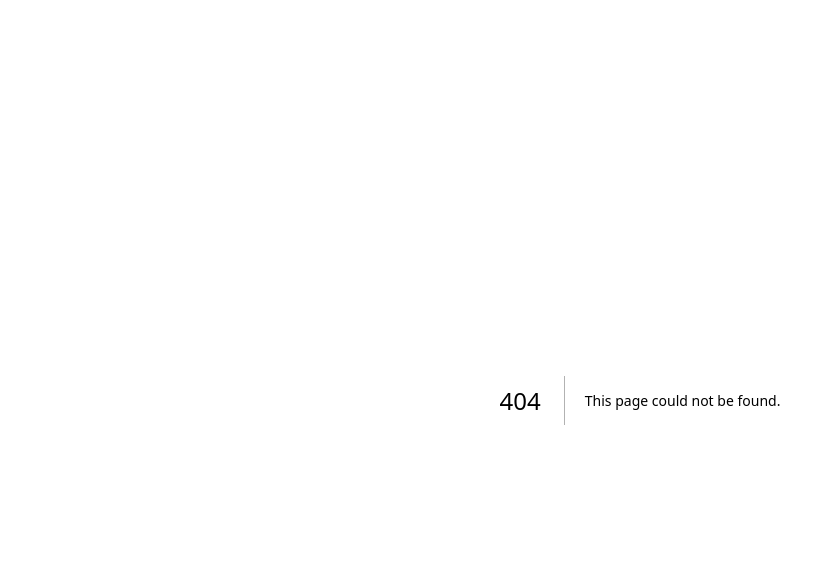
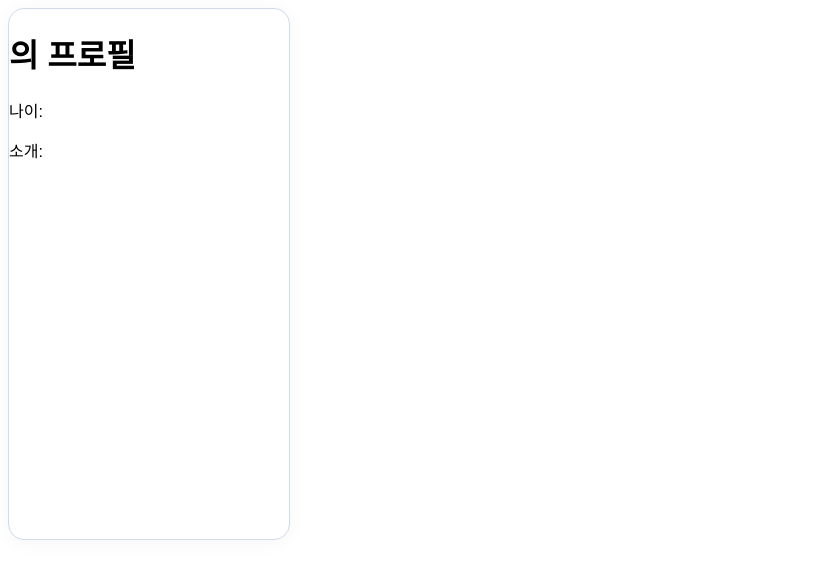
Before and after one commit to jaehyeongjung/Wine-project, a Next.js app: page /myprofile/ProfileSection/ProfileSection in a window 1280 px wide. Before the commit this address had no page. Shown: the top 578 px of the page, without its empty margins (0-835 px from the left). Built offline with nearby package versions, Linux system fonts and the light colour scheme.

Commit message:
chore: profile 섹션 컴포넌트화 #16

```diff
--- /dev/null
+++ b/pages/myprofile/MyUploadSection/MyUploadSection.module.css
@@ -0,0 +1,5 @@
+.myUploadSection {
+  background-color: beige;
+  width: 800px;
+  height: 1000px;
+}
--- /dev/null
+++ b/pages/myprofile/ProfileSection/ProfileSection.module.css
@@ -0,0 +1,8 @@
+.profileSection {
+  width: 280px;
+  height: 530px;
+  background-color: white;
+  border: 1px solid #cfdbea;
+  border-radius: 16px;
+  box-shadow: 0px 2px 20px 0px #0000000a;
+}
--- /dev/null
+++ b/pages/myprofile/ProfileSection/ProfileSection.tsx
@@ -0,0 +1,18 @@
+import React from 'react';
+import styles from './ProfileSection.module.css';
+
+interface ProfileSectionProps {
+  name: string;
+  age: number;
+  bio: string;
+}
+
+const ProfileSection: React.FC<ProfileSectionProps> = ({ name, age, bio }) => (
+  <div className={styles.profileSection}>
+    <h1>{name}의 프로필</h1>
+    <p>나이: {age}</p>
+    <p>소개: {bio}</p>
+  </div>
+);
+
+export default ProfileSection;
```
Also changed, not shown: pages/myprofile/MyUploadSection/MyUploadSection.tsx (added, +7 -0 lines), pages/myprofile/[id].module.css (added, +7 -0 lines), pages/myprofile/[id].tsx (+7 -8 lines).
